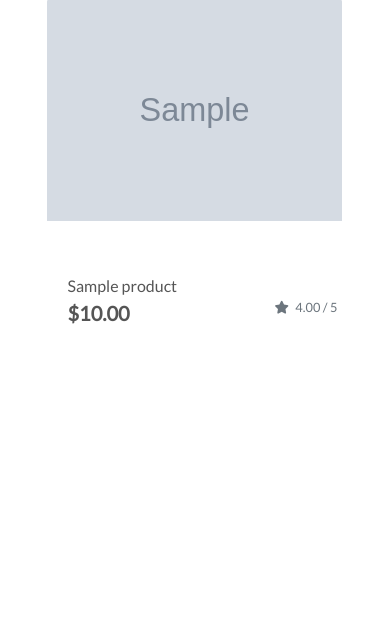
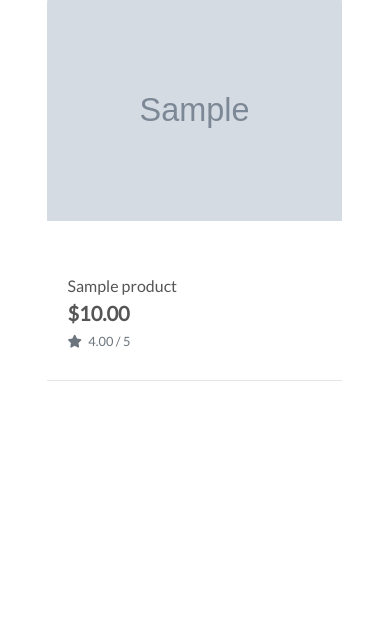
Before and after one commit to DarraghReid/krafts, a Django app: page /products/ in a window 390 px wide. Shown: the part 216-844 px from the top of the page. Run offline with Django 3.2, Linux system fonts and the light colour scheme; tables that the repository leaves empty hold one stand-in row (values such as "Sample post"); grey boxes marked "Sample" are stand-in pictures; some libraries are stand-ins or nearby versions.

Commit message:
add hr to product forloop

```diff
--- a/products/templates/products/products.html
+++ b/products/templates/products/products.html
@@ -41,14 +41,14 @@
                                 <!-- Product image -->
                                 {% if product.image %}
                                     <!-- If image present, render if with image field's url attribute -->
-                                    <div style="min-height: 255px; max-height: 255px;">
+                                    <div class="img-container">
                                         <a href="">
                                             <img class="card-img-top img-fluid" src="{{ product.image.url }}" alt="{{ product.name }}">
                                         </a>
                                     </div>
                                 {% else %}
                                     <!-- Otherwise, display default image from media folder -->
-                                    <div style="min-height: 255px; max-height: 255px;"></div>
+                                    <div class="img-container">
                                         <a href="">
                                             <img class="card-img-top img-fluid" src="{{ MEDIA_URL }}noimage.png" alt="{{ product.name }}">
                                         </a>
@@ -65,7 +65,6 @@
                                         <!-- COL containing product price and rating -->
                                         <div class="col">
                                             <p class="lead mb-0 text-left font-weight-bold">${{ product.price }}</p>
-                                        </div>
                                             <!-- If the product has a rating, display in following format -->
                                             {% if product.rating %}
                                                 <small class="text-muted">
@@ -82,6 +81,29 @@
                                     </div>
                                 </div>
                             </div>
+                        </div>
+
+                        <!-- Horizontal rule displayed based on number of products in each ROW -->
+                        {% if forloop.counter|divisibleby:1 %}
+                            <div class="col-12 d-sm-none mb-5">
+                                <hr>
+                            </div>
+                        {% endif %}
+                        {% if forloop.counter|divisibleby:2 %}
+                            <div class="col-12 d-none d-sm-block d-md-block d-lg-none mb-5">
+                                <hr>
+                            </div>
+                        {% endif %}
+                        {% if forloop.counter|divisibleby:3 %}
+                            <div class="col-12 d-none d-lg-block d-xl-none mb-5">
+                                <hr>
+                            </div>
+                        {% endif %}
+                        {% if forloop.counter|divisibleby:4 %}
+                            <div class="col-12 d-none d-xl-block mb-5">
+                                <hr>
+                            </div>
+                        {% endif %}
                     {% endfor %}
                 </div>
             </div>
--- a/static/css/base.css
+++ b/static/css/base.css
@@ -73,6 +73,12 @@ body {
     z-index: -1;
 }
 
+.img-container {
+    min-height: 255px;
+    max-height: 255px;
+    overflow: hidden;
+}
+
 /* -------------------------------- Media Queries */
 
 /* Slightly larger container on xl screens */
```
Lines whose indentation alone changed are shown as unchanged.
